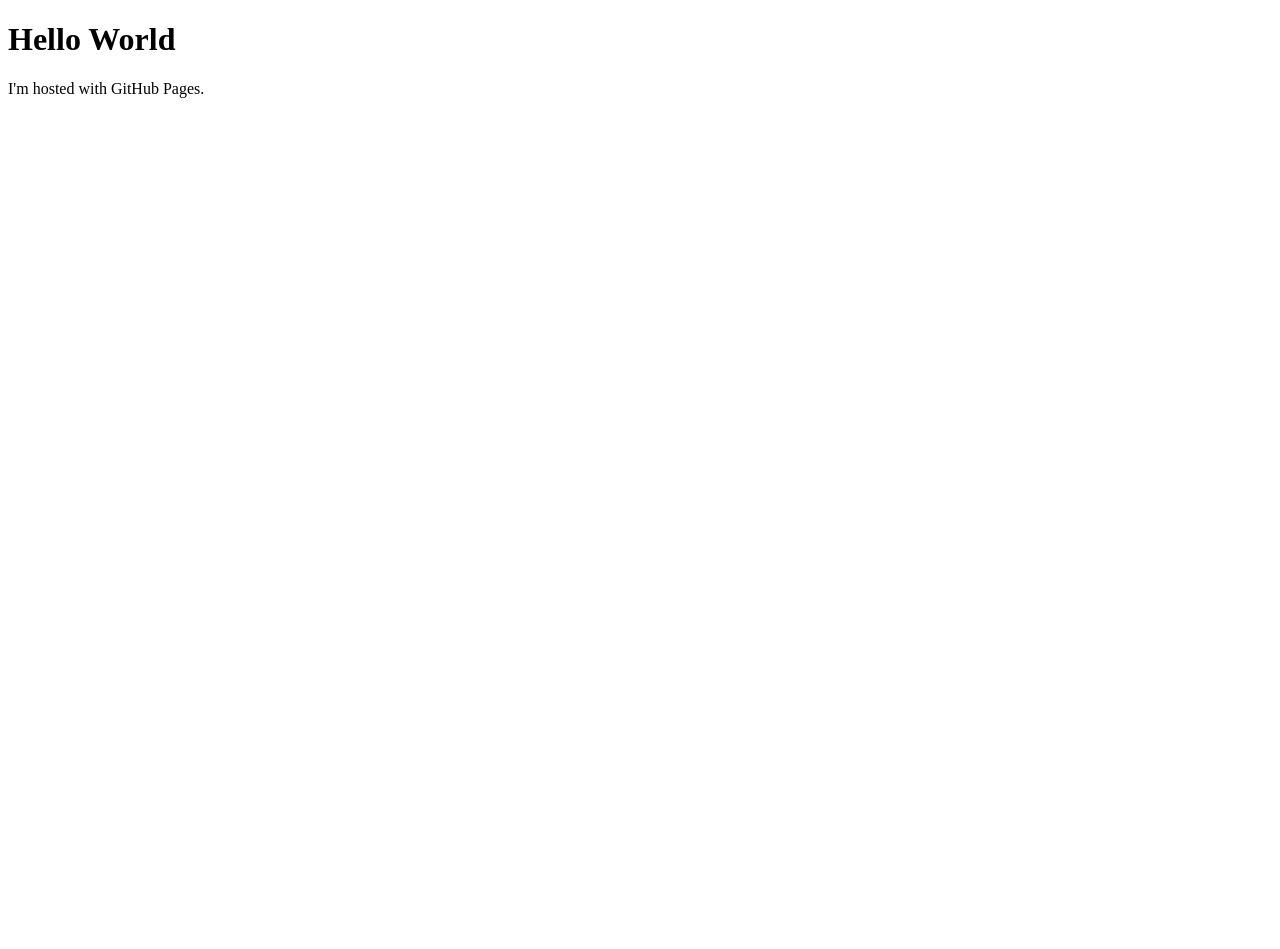
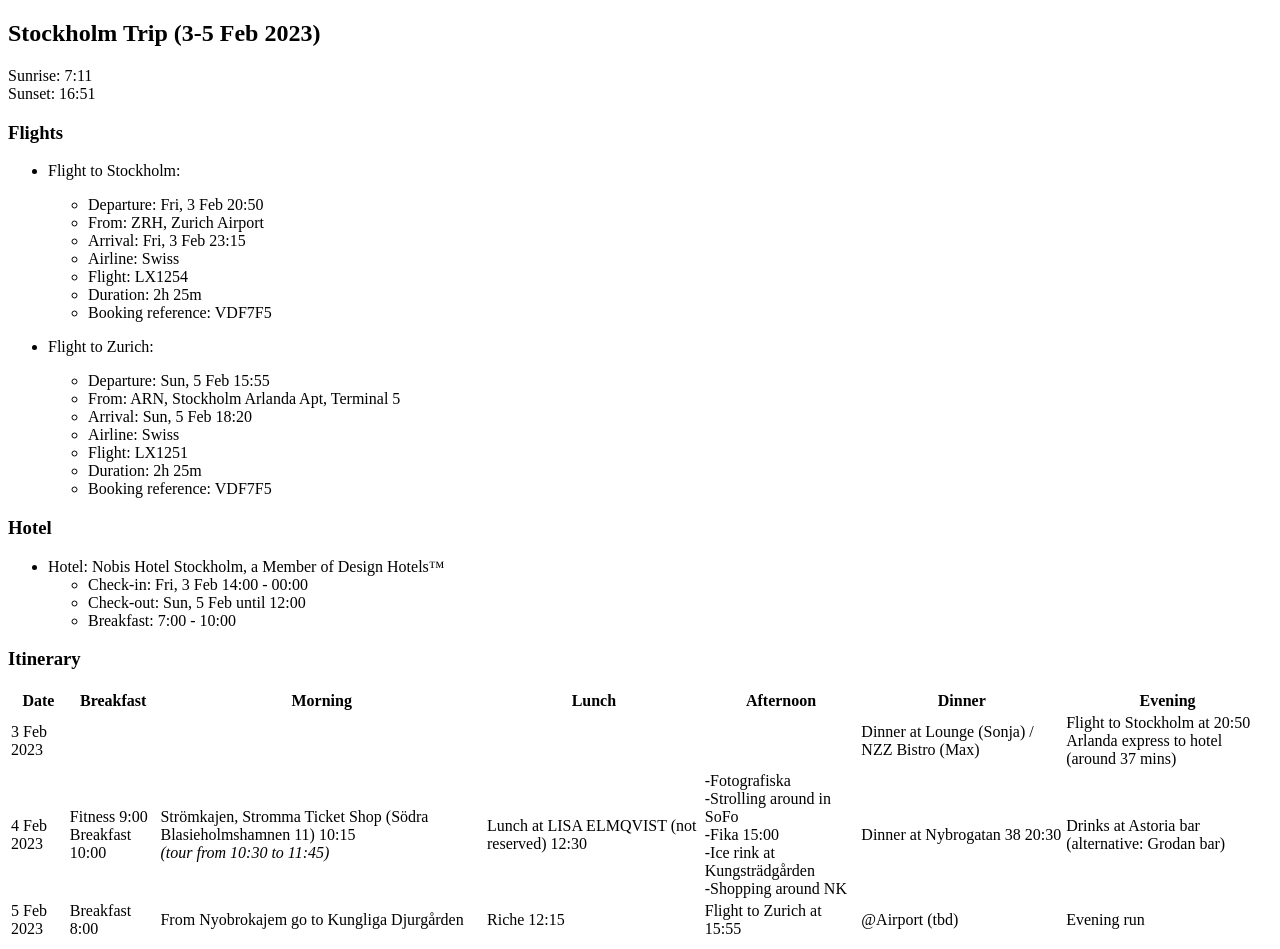
Before and after one commit to maxpowerxd/maxpowerxd.github.io, a plain HTML site: page index.html in a window 1280 px wide. Before the commit the page ends 800 px from the top, so only its background shows below. Drawn offline with Linux system fonts and the light colour scheme.

Commit message:
Update index.html

```diff
--- a/index.html
+++ b/index.html
@@ -1,7 +1,85 @@
 <!DOCTYPE html>
 <html>
 <body>
-<h1>Hello World</h1>
-<p>I'm hosted with GitHub Pages.</p>
+<h2 id="stockholm-trip-3-5-feb-2023-">Stockholm Trip (3-5 Feb 2023)</h2>
+<p>Sunrise: 7:11 </br>Sunset: 16:51</p>
+<h3 id="flights">Flights</h3>
+<ul>
+<li><p>Flight to Stockholm:</p>
+<ul>
+<li>Departure: Fri, 3 Feb 20:50</li>
+<li>From: ZRH, Zurich Airport</li>
+<li>Arrival: Fri, 3 Feb 23:15</li>
+<li>Airline: Swiss</li>
+<li>Flight: LX1254</li>
+<li>Duration: 2h 25m</li>
+<li>Booking reference: VDF7F5</li>
+</ul>
+</li>
+<li><p>Flight to Zurich:</p>
+<ul>
+<li>Departure: Sun, 5 Feb 15:55</li>
+<li>From: ARN, Stockholm Arlanda Apt, Terminal 5</li>
+<li>Arrival: Sun, 5 Feb 18:20</li>
+<li>Airline: Swiss</li>
+<li>Flight: LX1251</li>
+<li>Duration: 2h 25m</li>
+<li>Booking reference: VDF7F5</li>
+</ul>
+</li>
+</ul>
+<h3 id="hotel">Hotel</h3>
+<ul>
+<li>Hotel: Nobis Hotel Stockholm, a Member of Design Hotels™ <ul>
+<li>Check-in: Fri, 3 Feb 14:00 - 00:00</li>
+<li>Check-out: Sun, 5 Feb until 12:00</li>
+<li>Breakfast: 7:00 - 10:00</li>
+</ul>
+</li>
+</ul>
+<h3 id="itinerary">Itinerary</h3>
+<table>
+<thead>
+<tr>
+<th>Date</th>
+<th>Breakfast</th>
+<th>Morning</th>
+<th>Lunch</th>
+<th>Afternoon</th>
+<th>Dinner</th>
+<th>Evening</th>
+</tr>
+</thead>
+<tbody>
+<tr>
+<td>3 Feb 2023</td>
+<td></td>
+<td></td>
+<td></td>
+<td></td>
+<td>Dinner at Lounge (Sonja) / NZZ Bistro (Max)</td>
+<td>Flight to Stockholm at 20:50 </br>Arlanda express to hotel (around 37 mins)</td>
+</tr>
+<tr>
+<td>4 Feb 2023</td>
+<td>Fitness 9:00 </br> Breakfast 10:00</td>
+<td>Strömkajen, Stromma Ticket Shop (Södra Blasieholmshamnen 11) 10:15 </br><i>(tour from 10:30 to 11:45)</i></td>
+<td>Lunch at LISA ELMQVIST (not reserved) 12:30</td>
+<td>-Fotografiska</br>-Strolling around in SoFo</br>-Fika 15:00 </br>-Ice rink at Kungsträdgården</br>-Shopping around NK</td>
+<td>Dinner at Nybrogatan 38 20:30</td>
+<td>Drinks at Astoria bar (alternative: Grodan bar)</td>
+</tr>
+<tr>
+<td>5 Feb 2023</td>
+<td>Breakfast 8:00</td>
+<td>From Nyobrokajem go to Kungliga Djurgården</td>
+<td>Riche 12:15</td>
+<td>Flight to Zurich at 15:55</td>
+<td>@Airport (tbd)</td>
+<td>Evening run</td>
+</tr>
+</tbody>
+</table>
+
 </body>
 </html>
```
